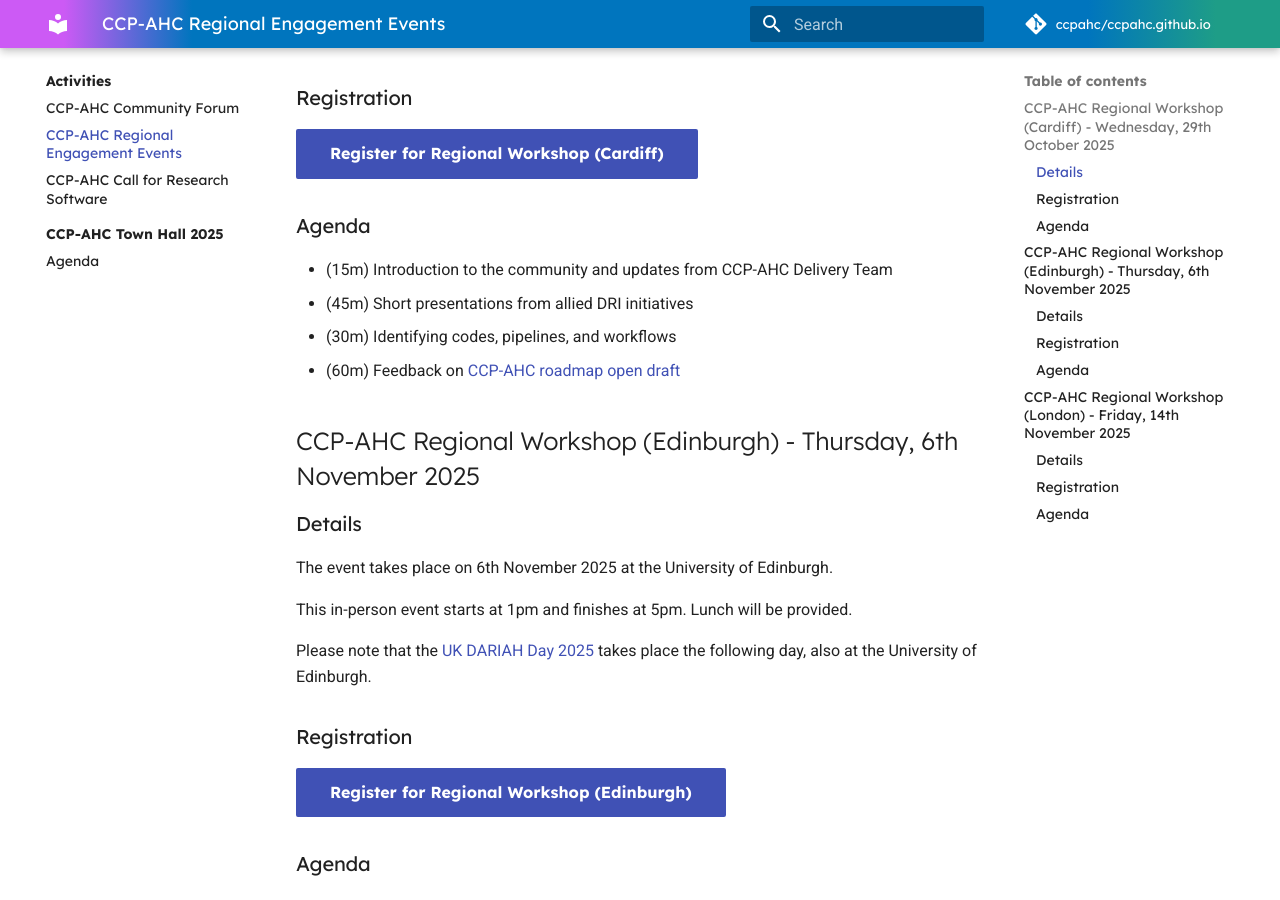
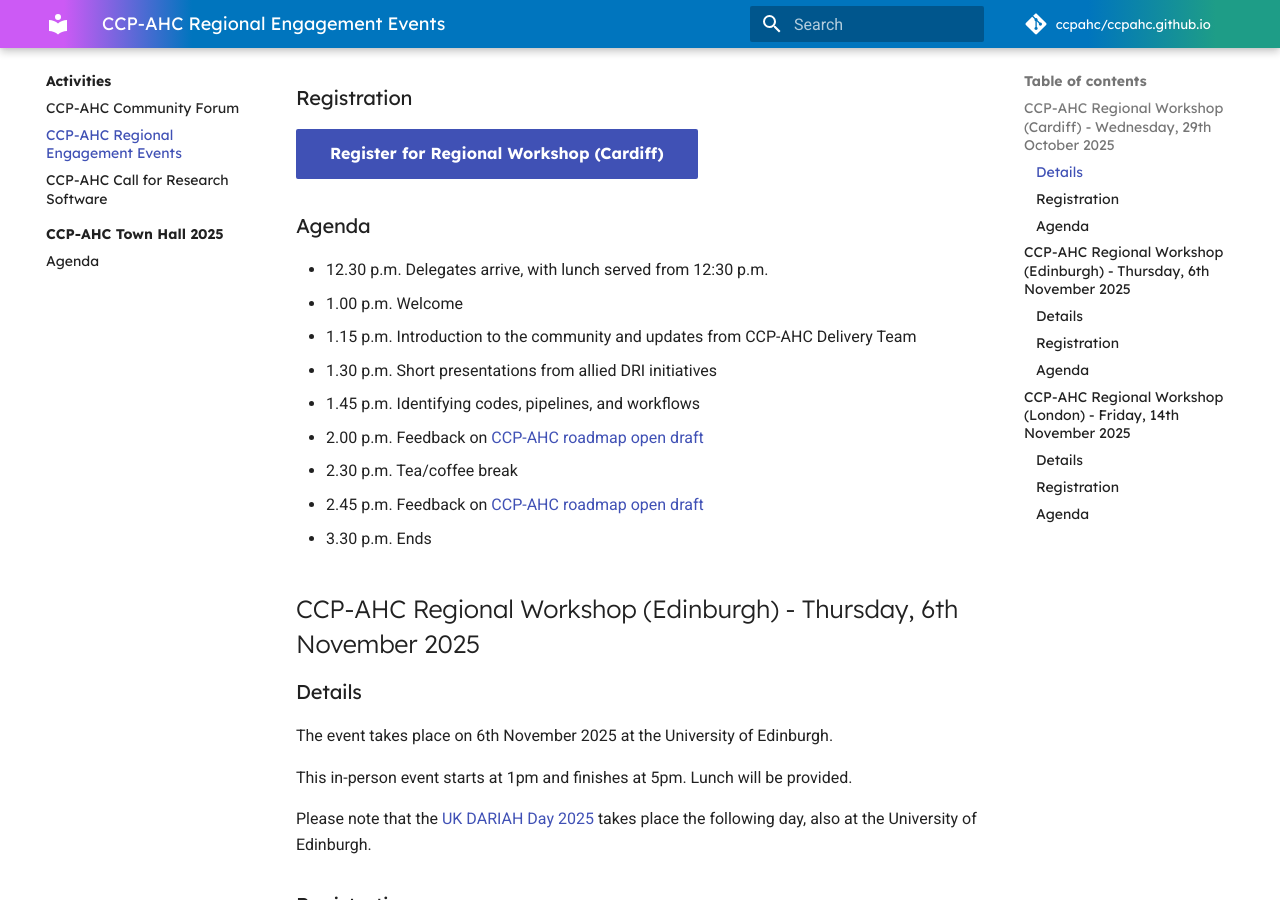
Before and after one commit to ccpahc/ccpahc.github.io, an MkDocs documentation site: the page built from docs/activities/regional-engagement.md, in a window 1280 px wide and 900 px high, scrolled down 673 px. Built offline with MkDocs 1.6.1 and Material for MkDocs 9.7.7, drawn with Linux system fonts in a browser that asks for light colours; comment, search, counter and statistics services are not loaded.

Commit message:
Revise agenda for Regional Workshop in Cardiff
Updated the agenda for the Regional Workshop, including specific timings for each session.

```diff
--- a/docs/activities/regional-engagement.md
+++ b/docs/activities/regional-engagement.md
@@ -18,10 +18,15 @@
 
 ### Agenda
 
-- (15m) Introduction to the community and updates from CCP-AHC Delivery Team
-- (45m) Short presentations from allied DRI initiatives
-- (30m) Identifying codes, pipelines, and workflows
-- (60m) Feedback on [CCP-AHC roadmap open draft](https://zenodo.org/records/17099176)
+- 12.30 p.m. Delegates arrive, with lunch served from 12:30 p.m.
+- 1.00 p.m. Welcome
+- 1.15 p.m. Introduction to the community and updates from CCP-AHC Delivery Team
+- 1.30 p.m. Short presentations from allied DRI initiatives
+- 1.45 p.m. Identifying codes, pipelines, and workflows
+- 2.00 p.m. Feedback on [CCP-AHC roadmap open draft](https://zenodo.org/records/17099176)
+- 2.30 p.m. Tea/coffee break
+- 2.45 p.m. Feedback on [CCP-AHC roadmap open draft](https://zenodo.org/records/17099176)
+- 3.30 p.m. Ends
 
 ## CCP-AHC Regional Workshop (Edinburgh) - Thursday, 6th November 2025
 
```
